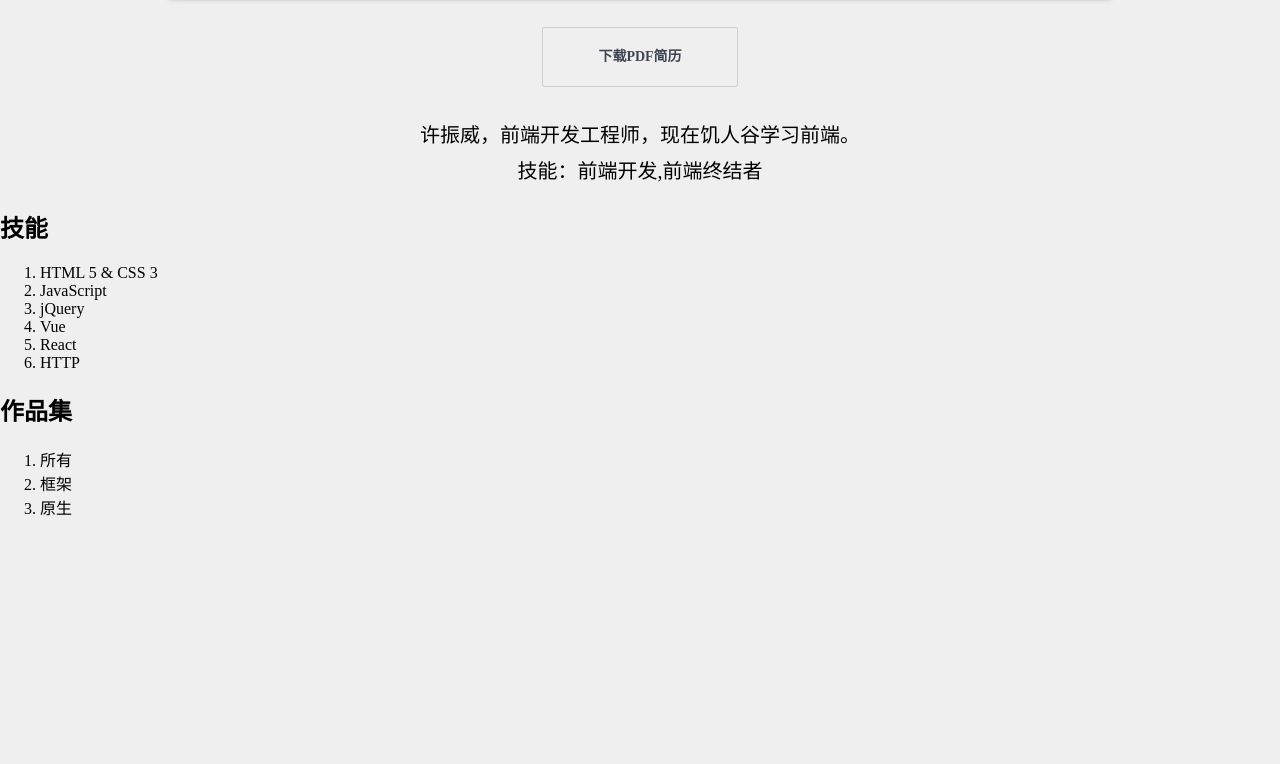
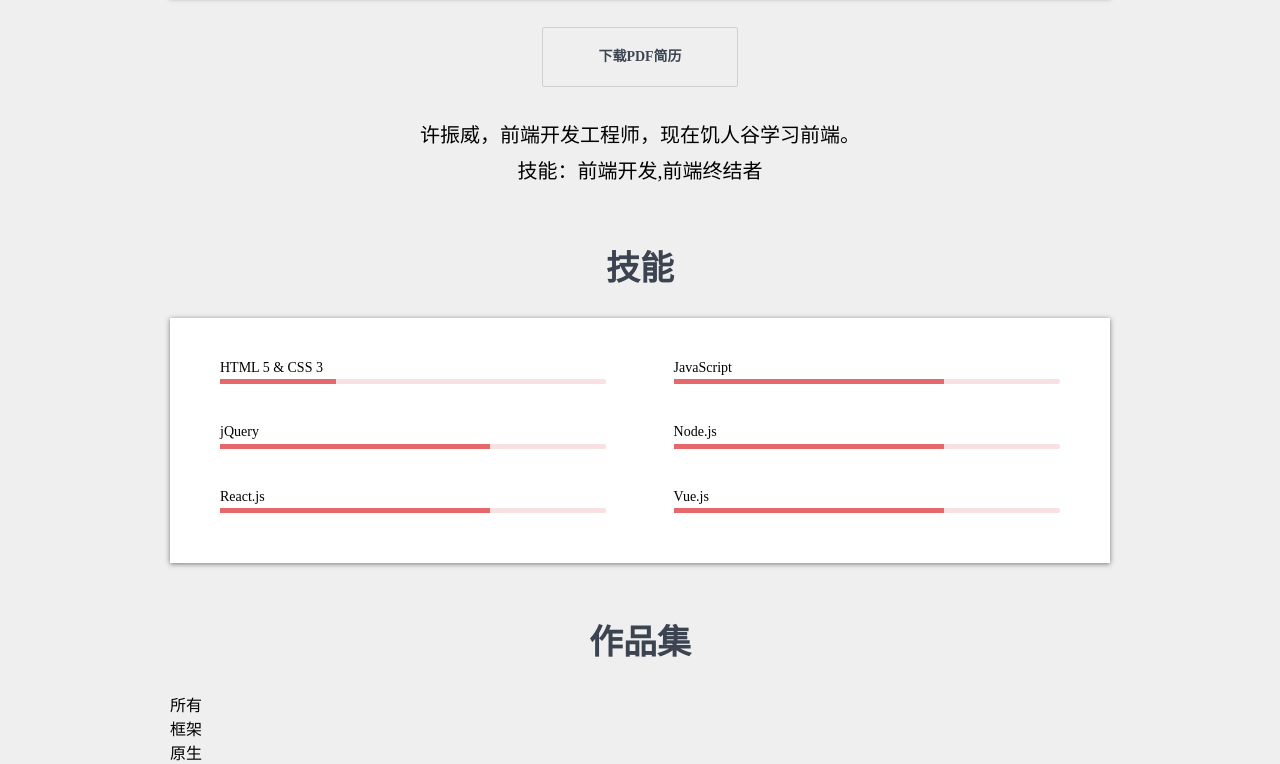
Before and after one commit to jenvyxu/resume, a plain HTML site: page index.html in a window 1280 px wide. Shown: the part 709-1473 px from the top of the page. Before the commit the page ends 1244 px from the top, so only its background shows below. Drawn offline with Linux system fonts and the light colour scheme.

Commit message:
添加进度条

```diff
--- a/a.css
+++ b/a.css
@@ -4,8 +4,9 @@
     clear: both;
 }
 h1,h2h3,h4,h5,p{
-    margin: 0px;
+    margin: 0 0 0 0;
     padding: 0px;
+
 }
 dt,dd{
     margin: 0px;
@@ -13,6 +14,11 @@ dt,dd{
 a{
     color: inherit;/*继承爸爸的颜色body，有些颜色可以继承，有些不可以*/
     text-decoration: none;
+}
+ol,ul{
+    list-style: none;
+    margin: 0px;
+    padding: 0px;
 }
 body{
     background: #efefef;
@@ -200,3 +206,52 @@ body >main .downloadResume:hover{
     line-height: 1.8;
     font-size: 20px;
 }
+
+section.skills,
+section.portfolio{
+    max-width: 940px;
+    margin-left: auto;
+    margin-right: auto;
+    margin-top: 60px;
+
+}
+section.skills >h2,
+section.portfolio >h2{
+    color: #3d4451;
+    font-size: 34px;
+    line-height: 1.2;
+    font-weight: 600;
+    text-align: center;
+}
+section.skills >ol{
+    background: white;
+    box-shadow: 0px 1px 5px 0px rgba(0,0,0,0.5);
+    padding: 42px 50px 10px;
+
+}
+section.skills >ol>li{
+    width: 46%;
+    float: left;/*父元素高度固定，子元素可以写百分比*/
+}
+section.skills >ol>li:nth-child(even){
+    float: right;
+}
+
+section.skills .progressBar{
+    height: 5px;
+    background: #fae1e1;
+    border-radius: 2px;
+    margin: 4px 0px 40px;
+}
+section.skills .progressBar .progress{
+    background: #e6686a;
+    height:100%;
+    width: 70%;
+}
+section.skills h3{
+    font-size: 14px;
+    line-height: 1.1;
+    padding-right: 40px;
+    margin: 0px;
+    font-weight: normal;
+}
--- a/index.html
+++ b/index.html
@@ -110,19 +110,47 @@
         </p>
 
     </main>
-    <section>
+    <section class="skills">
 
         <h2>技能</h2>
-        <ol>
-            <li>HTML 5 &amp; CSS 3</li>
-            <li>JavaScript</li>
-            <li>jQuery</li>
-            <li>Vue</li>
-            <li>React</li>
-            <li>HTTP</li>
+        <ol class="clearfix">
+            <li>
+                <h3>HTML 5 &amp; CSS 3</h3>
+                <div class="progressBar">
+                    <div class="progress" style="width: 30%;"></div>
+                </div>
+            </li>
+            <li>
+                <h3>JavaScript</h3>
+                <div class="progressBar">
+                    <div class="progress"></div>
+                </div>
+
+            </li>
+            <li>
+                <h3>jQuery</h3>
+                <div class="progressBar">
+                    <div class="progress"></div>
+                </div></li>
+            <li>
+                <h3>Node.js</h3>
+                <div class="progressBar">
+                    <div class="progress"></div>
+                </div></li>
+            <li>
+                <h3>React.js</h3>
+                <div class="progressBar">
+                    <div class="progress"></div>
+                </div></li>
+            <li>
+                <h3>Vue.js</h3>
+                <div class="progressBar">
+                    <div class="progress"></div>
+                </div></li>
         </ol>
     </section>
-    <section>
+
+    <section class="portfolio"><!-->
         <h2>作品集</h2>
         <nav>
             <ol>
```
